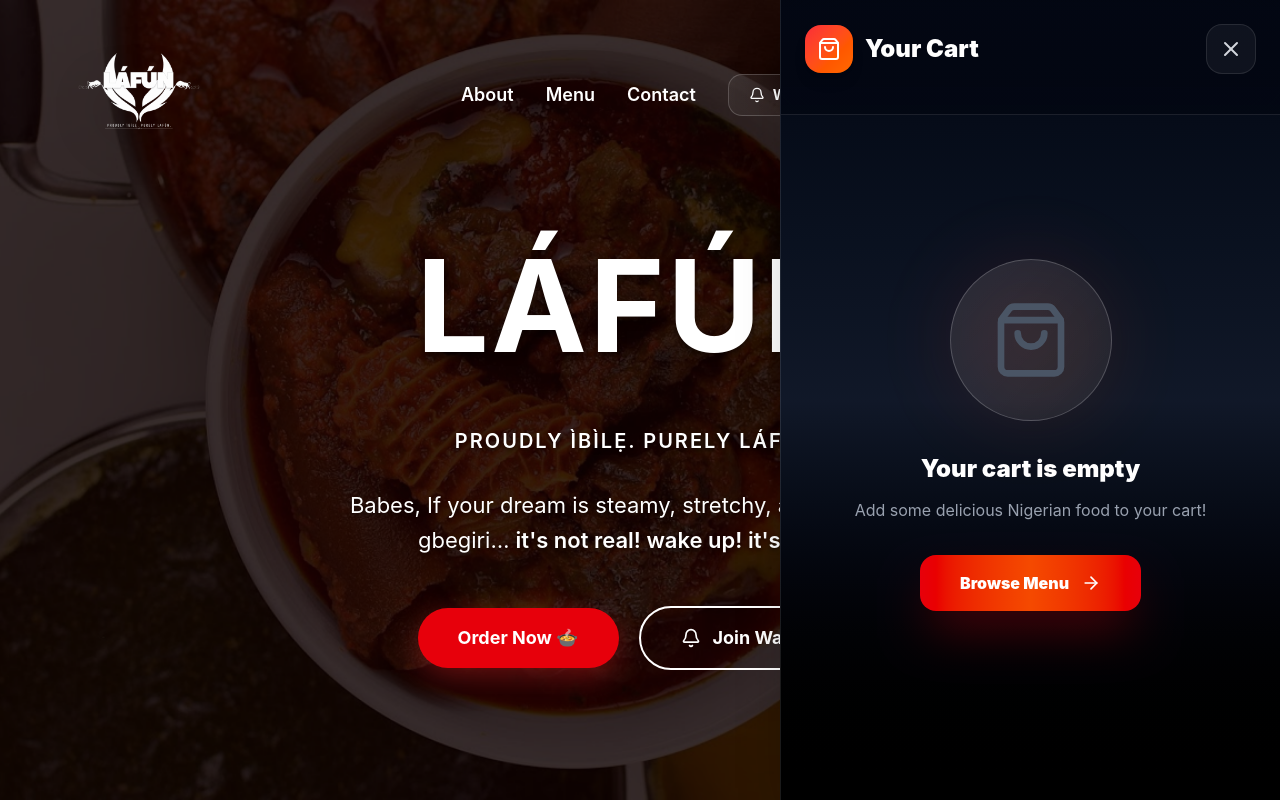
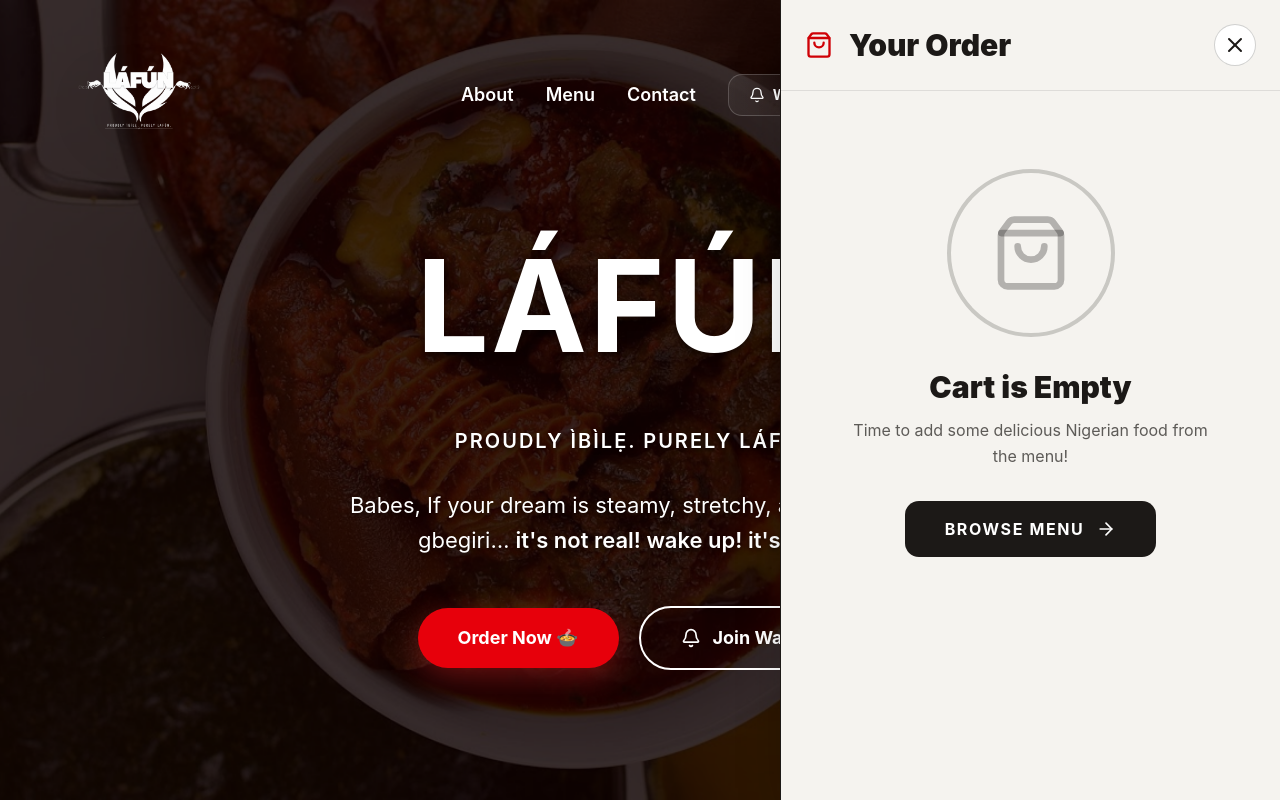
Before and after one commit to Codebox124/lafunweb, a Next.js app: page / in a window 1280 px wide. Both pictures are taken after a click on the button 1149 px from the left and 95 px from the top of the page. Shown: the top 800 px of the page. Built offline with nearby package versions, Linux system fonts and the light colour scheme.

Commit message:
UI update

```diff
--- a/app/components/Cart.jsx
+++ b/app/components/Cart.jsx
@@ -1,51 +1,65 @@
 import React from "react";
-import { Minus, Plus, X, ShoppingBag, Trash2, ArrowRight, Sparkles } from "lucide-react";
+import { Minus, Plus, X, ShoppingBag, Trash2, ArrowRight } from "lucide-react";
 import Link from "next/link";
 import { motion } from "framer-motion";
 
-function Cart({ cart, setCart, addQuantity, subQuantity, removeItem, setShowCart }) {
+function Cart({
+  cart,
+  setCart,
+  addQuantity,
+  subQuantity,
+  removeItem,
+  setShowCart,
+}) {
+  // Helper to calculate total price
+  const totalPrice = cart.reduce(
+    (sum, item) => sum + item.price * item.quantity,
+    0
+  );
+
   return (
     <motion.div
       initial={{
-      right:"-100vw"
+        right: "-100vw",
       }}
       animate={{
-      right:0
+        right: 0,
       }}
       exit={{
-      right:"-100vw"
+        right: "-100vw",
       }}
       transition={{
-      duration:0.5,
-      ease:[0.4, 0, 0.2, 1]
+        duration: 0.5,
+        ease: [0.4, 0, 0.2, 1],
       }}
-    className="fixed top-0 right-0 z-50 w-full sm:w-[450px] md:w-[500px] h-screen bg-gradient-to-b from-gray-950 via-gray-900 to-black backdrop-blur-2xl border-l border-white/10 shadow-2xl overflow-hidden">
-      {/* Modern Header */}
-      <div className="sticky top-0 bg-gradient-to-b from-gray-950/95 to-gray-950/90 backdrop-blur-2xl z-10 p-6 border-b border-white/10">
-        <div className="flex justify-between items-center mb-4">
-          <div className="flex items-center gap-3">
-            <div className="w-12 h-12 bg-gradient-to-br from-red-500 to-orange-500 rounded-2xl flex items-center justify-center shadow-lg">
-              <ShoppingBag className="w-6 h-6 text-white" />
-            </div>
+      className="fixed top-0 right-0 z-50 w-full sm:w-[450px] md:w-[500px] h-screen bg-[#F5F3EF] border-l border-[#1C1917] shadow-2xl overflow-hidden text-[#1C1917]"
+    >
+      <div className="sticky top-0 bg-[#F5F3EF] z-10 p-6 border-b border-[#1C1917]/10">
+        <div className="flex justify-between items-center">
+          <div className="flex items-center gap-4">
+            <ShoppingBag className="w-7 h-7 text-[#CF0106]" />
             <div>
-              <h3 className="text-2xl font-black text-white">Your Cart</h3>
+              <h3 className="font-display text-3xl font-black">Your Order</h3>
               {cart.length > 0 && (
-                <p className="text-gray-400 text-sm font-medium">{cart.length} {cart.length === 1 ? 'item' : 'items'}</p>
+                <p className="text-[#1C1917]/60 text-sm font-medium">
+                  {cart.length} {cart.length === 1 ? "item" : "items"} total
+                </p>
               )}
             </div>
           </div>
+
           <button
             onClick={() => setShowCart(false)}
-            className="group relative cursor-pointer p-3 bg-white/5 hover:bg-red-600 rounded-2xl transition-all duration-300 border border-white/10 hover:border-red-500">
-            <X className='w-6 h-6 text-gray-300 group-hover:text-white group-hover:rotate-90 transition-all' />
+            className="group cursor-pointer p-2 bg-white hover:bg-[#CF0106] rounded-full transition-all duration-300 border border-[#1C1917]/20 hover:border-transparent"
+          >
+            <X className="w-6 h-6 text-[#1C1917] group-hover:text-white transition-colors" />
           </button>
         </div>
       </div>
 
-      {/* Cart Content */}
-      <div className="h-[calc(100vh-10rem)] overflow-y-auto px-6 py-4">
+      <div className="h-[calc(100vh-17rem)] lg:h-[calc(100vh-16rem)] overflow-y-auto px-6 py-8">
         {cart.length > 0 ? (
-        <div className="space-y-4">
+          <div className="space-y-6">
             {cart.map((item, index) => (
               <motion.div
                 key={index}
@@ -53,53 +67,38 @@
                 animate={{ opacity: 1, x: 0 }}
                 exit={{ opacity: 0, x: -50 }}
                 transition={{ duration: 0.4, delay: index * 0.05 }}
-              className="group relative"
+                className="relative group"
               >
-              {/* Glow effect */}
-              <div className="absolute inset-0 bg-gradient-to-r from-red-500/10 to-orange-500/10 rounded-3xl blur-xl opacity-0 group-hover:opacity-100 transition-all duration-500"></div>
-
-              {/* Card */}
-              <div className="relative flex items-start gap-4 p-5 bg-gradient-to-br from-white/10 to-white/5 rounded-3xl border border-white/20 hover:border-white/40 transition-all duration-500 backdrop-blur-xl">
-                {/* Image */}
+                <div className="relative flex items-start gap-5 p-4 bg-white rounded-xl border border-[#1C1917]/10 hover:border-[#CF0106] transition-all duration-300 shadow-sm hover:shadow-md">
                   <div className="relative flex-shrink-0">
-                  <div className="w-24 h-24 rounded-2xl overflow-hidden border-2 border-white/20 group-hover:border-white/40 transition-all">
+                    <div className="w-20 h-20 rounded-lg overflow-hidden border border-[#1C1917]/10">
                       <img
-                      className="w-full h-full object-cover group-hover:scale-110 transition-transform duration-500"
+                        className="w-full h-full object-cover group-hover:scale-105 transition-transform duration-500"
                         src={item.image}
                         alt={item.name}
                       />
                     </div>
-                  {/* Quantity badge */}
-                  <div className="absolute -top-2 -right-2 bg-gradient-to-br from-red-500 to-orange-500 text-white text-xs font-black rounded-full w-7 h-7 flex items-center justify-center shadow-lg border-2 border-gray-950">
-                    {item.quantity}
-                  </div>
                   </div>
 
-                {/* Info */}
-                <div className="flex-1 min-w-0">
-                  <div className="flex items-start justify-between gap-2 mb-3">
-                    <h4 className="text-base font-black text-white leading-tight">{item.name}</h4>
-                    <button
-                      onClick={() => removeItem(item)}
-                      className="p-2 bg-white/5 hover:bg-red-600 rounded-xl transition-all duration-300 group/trash"
-                      aria-label={`Remove ${item.name}`}
-                    >
-                      <Trash2 className="w-4 h-4 text-gray-400 group-hover/trash:text-white transition-colors" />
-                    </button>
+                  <div className="flex-1 min-w-0 pt-1">
+                    <div className="flex items-start justify-between gap-2 mb-2">
+                      <h4 className="text-lg font-bold text-[#1C1917] leading-snug">
+                        {item.name}
+                      </h4>
                     </div>
 
-                  {/* Price */}
                     <div className="mb-4">
-                    <p className="text-lg font-black text-transparent bg-clip-text bg-gradient-to-r from-red-400 to-orange-400">
-                      {item.currency}{(item.price * item.quantity).toLocaleString()}
+                      <p className="text-xl font-black text-[#CF0106]">
+                        {item.currency}
+                        {(item.price * item.quantity).toLocaleString()}
                       </p>
-                    <p className="text-xs text-gray-500 font-medium">
-                      {item.currency}{item.price.toLocaleString()} each
+                      <p className="text-xs text-[#1C1917]/50 font-medium">
+                        {item.currency}
+                        {item.price.toLocaleString()} each
                       </p>
                     </div>
 
-                  {/* Quantity controls */}
-                  <div className="flex items-center gap-3 bg-white/5 rounded-2xl px-4 py-3 w-fit border border-white/10">
+                    <div className="flex items-center gap-3 bg-[#F5F3EF] rounded-xl px-2 py-1 w-fit border border-[#1C1917]/10">
                       <button
                         onClick={() => {
                           if (item.quantity === 1) {
@@ -108,60 +107,81 @@
                             subQuantity(item);
                           }
                         }}
-                      className="p-2 bg-white/10 hover:bg-red-600 rounded-xl transition-all duration-300 hover:scale-110 group/btn"
+                        className="p-1 bg-white hover:bg-[#CF0106] rounded-lg transition-all duration-300 border border-[#1C1917]/10 hover:border-transparent group/btn"
                         aria-label={`Decrease quantity of ${item.name}`}
                       >
-                      <Minus className="w-4 h-4 text-white" />
+                        <Minus className="w-4 h-4 text-[#1C1917] group-hover/btn:text-white" />
                       </button>
-                    <span className="text-white w-8 text-center text-lg font-black tabular-nums">{item.quantity}</span>
+
+                      <span className="text-[#1C1917] w-6 text-center text-lg font-bold tabular-nums">
+                        {item.quantity}
+                      </span>
+
                       <button
                         onClick={() => addQuantity(item)}
-                      className="p-2 bg-gradient-to-br from-red-600 to-orange-600 hover:from-red-500 hover:to-orange-500 rounded-xl transition-all duration-300 hover:scale-110 shadow-lg"
+                        className="p-1 bg-[#CF0106] hover:bg-red-700 rounded-lg transition-all duration-300 shadow-md"
                         aria-label={`Increase quantity of ${item.name}`}
                       >
                         <Plus className="w-4 h-4 text-white" />
                       </button>
                     </div>
                   </div>
+
+                  <button
+                    onClick={() => removeItem(item)}
+                    className="absolute top-2 right-2 p-2 bg-transparent hover:bg-[#CF0106] rounded-full transition-all duration-300 group/trash"
+                    aria-label={`Remove ${item.name}`}
+                  >
+                    <Trash2 className="w-4 h-4 text-[#1C1917]/40 group-hover/trash:text-white transition-colors" />
+                  </button>
                 </div>
               </motion.div>
             ))}
           </div>
         ) : (
-        <div className="h-full flex flex-col items-center justify-center text-gray-400 px-6">
-          <div className="relative group mb-8">
-            <div className="absolute inset-0 bg-gradient-to-br from-red-500/20 to-orange-500/20 rounded-full blur-2xl opacity-50"></div>
-            <div className="relative bg-gradient-to-br from-white/10 to-white/5 p-10 rounded-full border border-white/20">
-              <ShoppingBag className="w-20 h-20 text-gray-600" />
+          <div className="h-full flex flex-col items-center justify-center text-[#1C1917]/70 px-6">
+            <div className="relative mb-8">
+              <div className="relative p-10 rounded-full border-4 border-[#1C1917]/20">
+                <ShoppingBag className="w-20 h-20 text-[#1C1917]/30" />
               </div>
             </div>
-          <h3 className="text-2xl font-black text-white mb-3">Your cart is empty</h3>
-          <p className="text-center text-gray-400 mb-8 leading-relaxed">Add some delicious Nigerian food to your cart!</p>
+            <h3 className="font-display text-3xl font-black text-[#1C1917] mb-3">
+              Cart is Empty
+            </h3>
+            <p className="text-center text-[#1C1917]/70 mb-8 leading-relaxed">
+              Time to add some delicious Nigerian food from the menu!
+            </p>
             <Link
               href="/#menu"
               onClick={() => setShowCart(false)}
-            className="group relative bg-gradient-to-r from-red-600 via-orange-600 to-red-600 bg-size-200 hover:bg-right-bottom text-white font-black py-4 px-10 rounded-2xl transition-all duration-500 flex items-center gap-3 shadow-2xl shadow-red-600/40 hover:shadow-red-600/60 hover:scale-105 overflow-hidden"
+              className="group relative bg-[#1C1917] text-white font-bold py-4 px-10 rounded-xl transition-all duration-300 flex items-center gap-3 hover:bg-black hover:shadow-lg"
             >
-            <span className="relative z-10">Browse Menu</span>
+              <span className="relative z-10 uppercase tracking-widest">
+                Browse Menu
+              </span>
               <ArrowRight className="w-5 h-5 relative z-10 group-hover:translate-x-1 transition-transform" />
             </Link>
           </div>
         )}
       </div>
 
-      {/* Bottom Checkout Section */}
       {cart.length > 0 && (
-        <div className="sticky bottom-0 bg-gradient-to-t from-gray-950 via-gray-950/95 to-transparent backdrop-blur-2xl p-6 border-t border-white/10">
+        <div className="sticky bottom-0 bg-white p-6 border-t border-[#1C1917]/10 shadow-2xl">
+          <div className="flex justify-between items-center mb-5 font-display">
+            <p className="text-xl font-medium text-[#1C1917]/70">Total:</p>
+            <p className="text-4xl font-black text-[#CF0106]">
+              ₦{totalPrice.toLocaleString()}
+            </p>
+          </div>
+
           <Link
             href="/checkout"
-            className="group relative block w-full bg-gradient-to-r from-red-600 via-orange-600 to-red-600 bg-size-200 hover:bg-right-bottom text-white py-5 rounded-2xl font-black text-lg transition-all duration-500 shadow-2xl shadow-red-600/40 hover:shadow-red-600/60 hover:-translate-y-1 overflow-hidden"
+            className="group relative block w-full bg-[#CF0106] text-white py-5 rounded-xl font-black text-lg transition-all duration-300 shadow-xl shadow-[#CF0106]/40 hover:bg-red-700 hover:shadow-2xl hover:scale-[1.01] overflow-hidden"
           >
-            <div className="flex items-center justify-center gap-3 relative z-10">
-              <Sparkles className="w-5 h-5" />
+            <div className="flex items-center justify-center gap-3 relative z-10 uppercase tracking-wider">
               <span>Proceed to Checkout</span>
               <ArrowRight className="w-5 h-5 group-hover:translate-x-1 transition-transform" />
             </div>
-            <div className="absolute inset-0 bg-gradient-to-r from-orange-600 via-red-600 to-orange-600 opacity-0 group-hover:opacity-100 transition-opacity duration-500"></div>
           </Link>
         </div>
       )}
```
Lines whose indentation alone changed are shown as unchanged.
